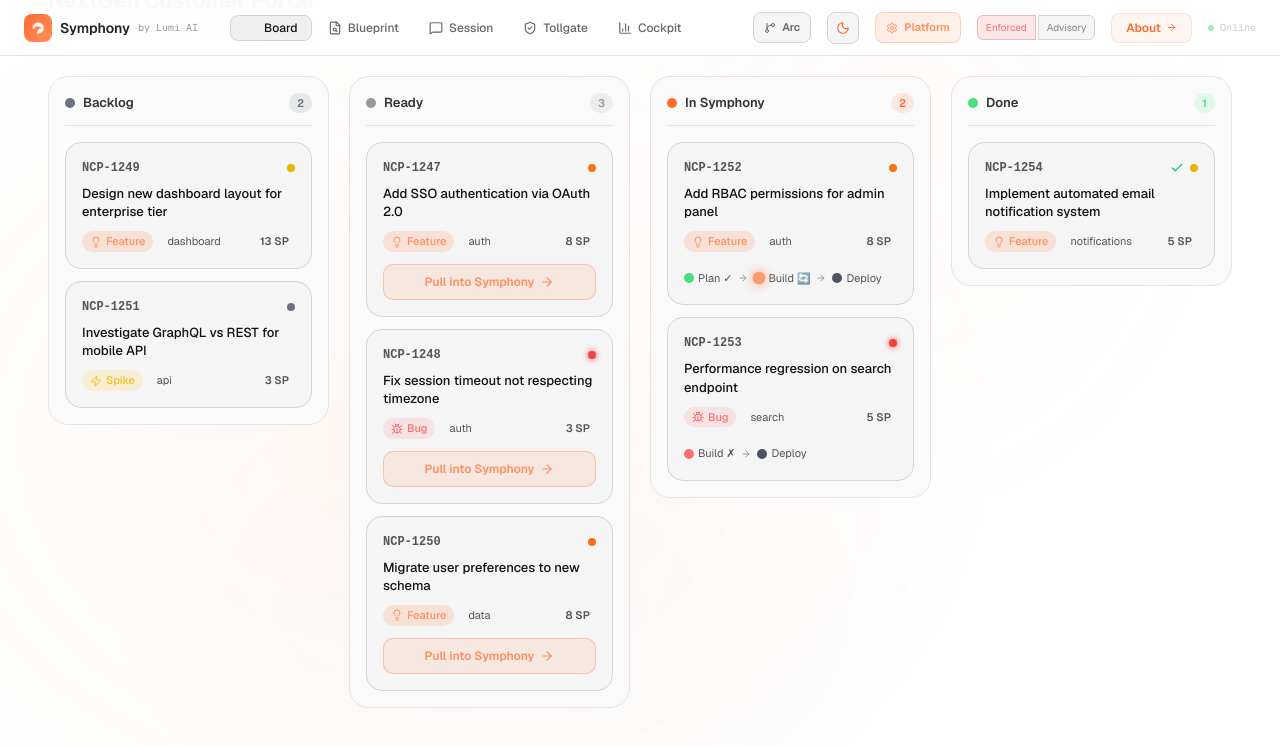
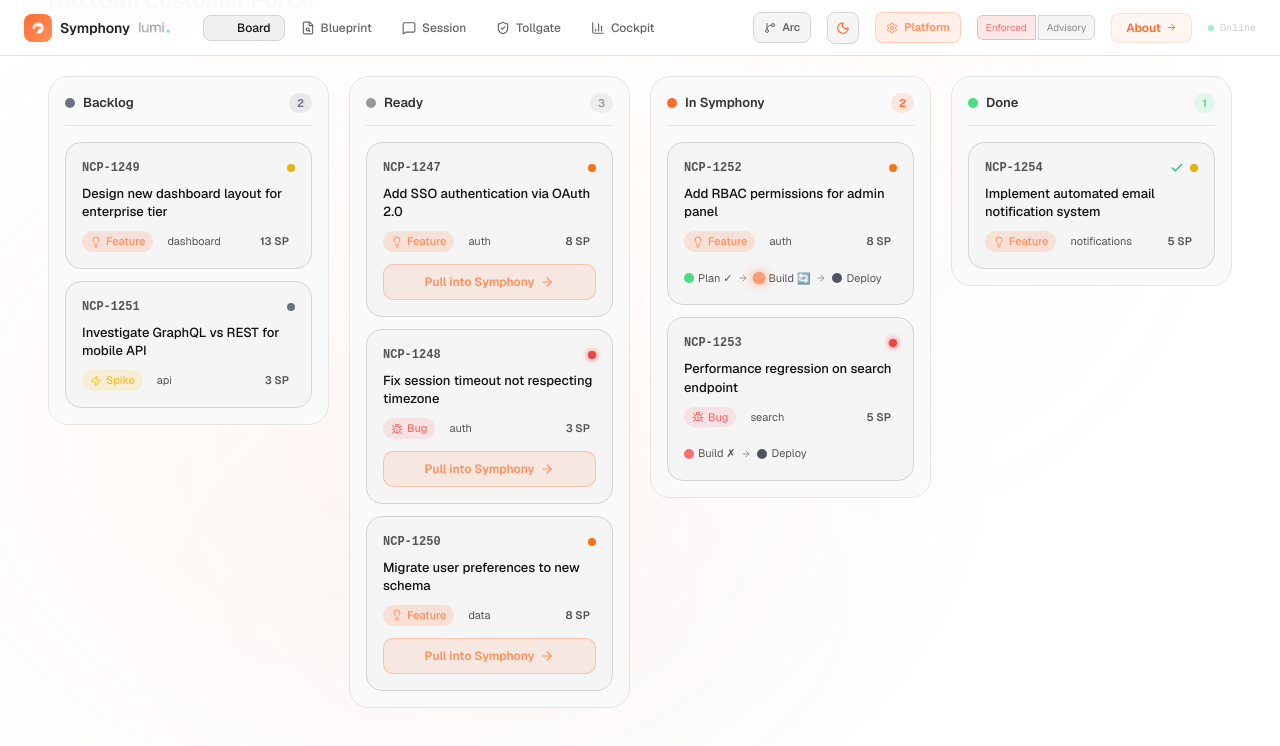
Before and after one commit to amar-naga/kestrel-symphony, a Next.js app: page / in a window 1280 px wide. Both pictures are taken after a click on the button "Enter Demo". Shown: the part 112-858 px from the top of the page. Built offline with nearby package versions, Linux system fonts and the light colour scheme.

Commit message:
Replace 'Lumi AI' text with logo everywhere
- HeroSplash: "by Lumi AI · lumicorp.ai" → Lumi logo (white, subtle)
- Navigation: "by Lumi AI" → Lumi logo (inverted for light mode)
- Cleaner branding throughout

Co-Authored-By: Claude Opus 4.6 (1M context) <noreply@anthropic.com>

```diff
--- a/src/components/HeroSplash.tsx
+++ b/src/components/HeroSplash.tsx
@@ -253,12 +253,11 @@ export function HeroSplash() {
           variants={fadeUp}
           className="mt-16 flex flex-col items-center gap-3"
         >
-          <span className="text-[11px] tracking-wide" style={{ color: "var(--text-faint)" }}>
-            by{" "}
-            <span className="font-semibold" style={{ color: "var(--text-secondary)" }}>Lumi AI</span>
-            {" · "}
-            <span className="font-mono" style={{ color: "var(--text-faint)" }}>lumicorp.ai</span>
-          </span>
+          <img
+            src="/lumi-logo-white.png"
+            alt="Lumi AI"
+            style={{ height: 18, objectFit: "contain", opacity: 0.5 }}
+          />
           <span
             className="text-[9px] font-mono tracking-[0.25em] uppercase px-3 py-1 rounded"
             style={{
--- a/src/components/Navigation.tsx
+++ b/src/components/Navigation.tsx
@@ -48,12 +48,16 @@ export function Navigation({ onToggleInspector, theme, onToggleTheme }: { onTogg
         >
           Symphony
         </span>
-        <span
-          className="text-[10px] font-mono"
-          style={{ color: theme === "light" ? "#999999" : "rgba(255,255,255,0.50)" }}
-        >
-          by Lumi AI
-        </span>
+        <img
+          src="/lumi-logo-white.png"
+          alt="Lumi AI"
+          style={{
+            height: 14,
+            objectFit: "contain",
+            opacity: theme === "light" ? 0.4 : 0.35,
+            filter: theme === "light" ? "invert(1)" : "none",
+          }}
+        />
       </button>
 
       {/* Nav Items */}
```
